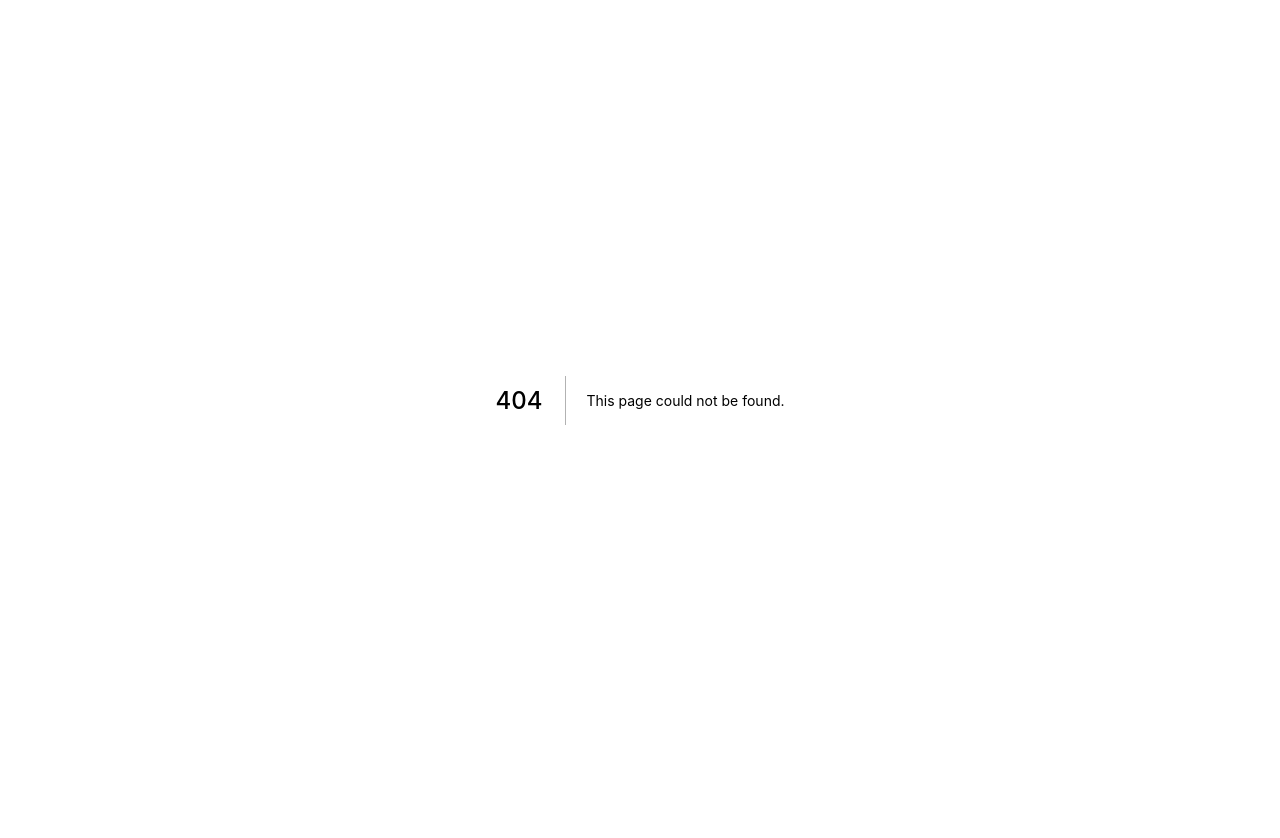
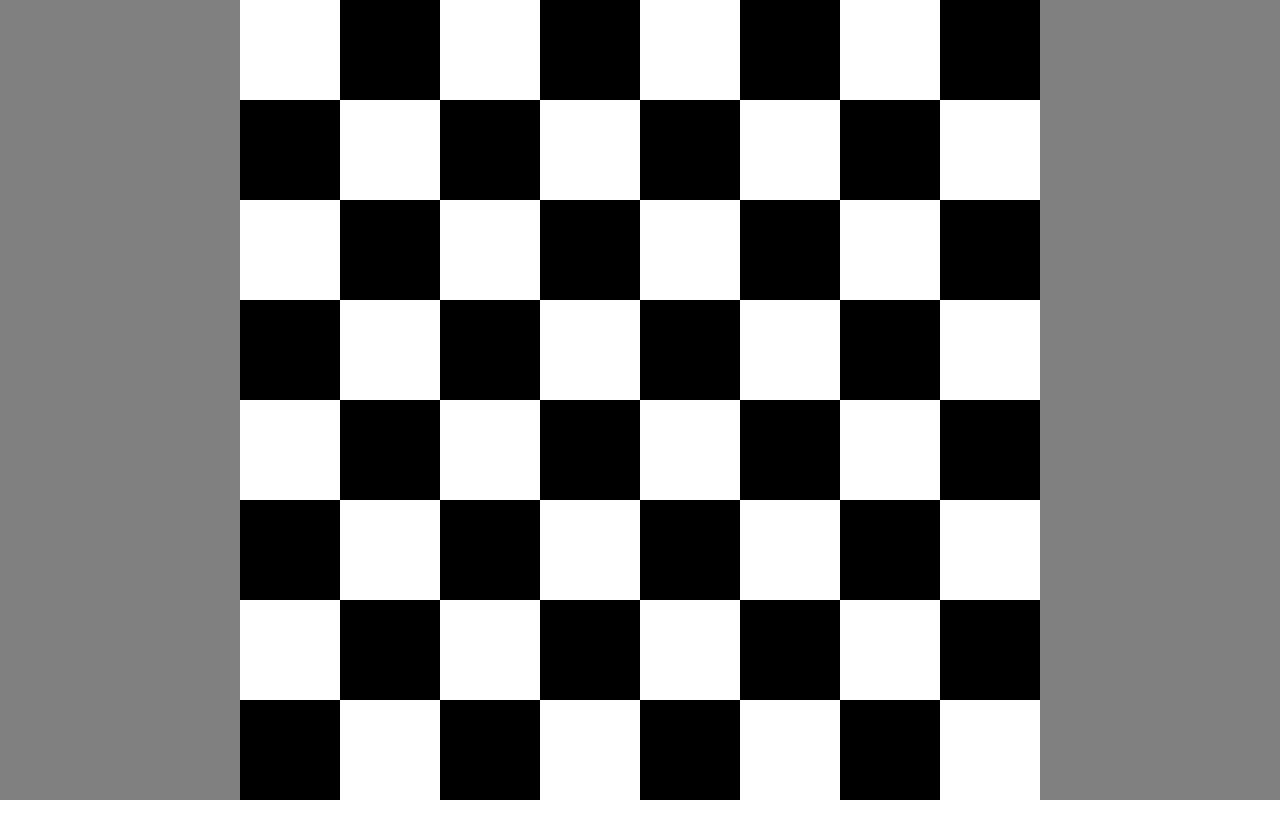
Before and after one commit to thelunardi/cod3r-react-next, a Next.js app: page /projects/chessboard in a window 1280 px wide. Before the commit this address had no page. Shown: the top 838 px of the page. Before the commit the page ends 800 px from the top, so only its background shows below. Built offline with nearby package versions, Linux system fonts and the light colour scheme.

Commit message:
:sparkles: challenge chessboard

```diff
--- /dev/null
+++ b/pages/projects/chessboard.js
@@ -0,0 +1,27 @@
+import styles from './chessboard.module.css'
+
+export default function Chessboard() {
+    return (
+        <div className={styles.content}>
+            <div className={styles.chessboard}>
+                {createBoardCells(1, 8)}
+                {createBoardCells(0, 7)}
+                {createBoardCells(1, 8)}
+                {createBoardCells(0, 7)}
+                {createBoardCells(1, 8)}
+                {createBoardCells(0, 7)}
+                {createBoardCells(1, 8)}
+                {createBoardCells(0, 7)}
+            </div>
+        </div>
+    )
+}
+
+function createBoardCells(initial, final) {
+    const cells = []
+    for (let i = initial; i <= final; i++) {
+        cells.push(<div key={i} className={i % 2 === 0 ? styles.blackCell : styles.whiteCell} />)
+    }
+
+    return cells
+}
--- /dev/null
+++ b/pages/projects/chessboard.module.css
@@ -0,0 +1,29 @@
+.content {
+    height: 100vh;
+    background: gray;
+    display: flex;
+    justify-content: center;
+    align-items: center;
+}
+
+.chessboard {
+    box-sizing: content-box;
+    height: 800px;
+    width: 800px;
+    display: flex;
+    flex-flow: row wrap;
+    justify-content: center;
+    padding: 50px;
+}
+
+.whiteCell {
+    max-height: 100px;
+    min-width: 100px;
+    background: #fff;
+}
+
+.blackCell {
+    max-height: 100px;
+    min-width: 100px;
+    background: #000;
+}
```
